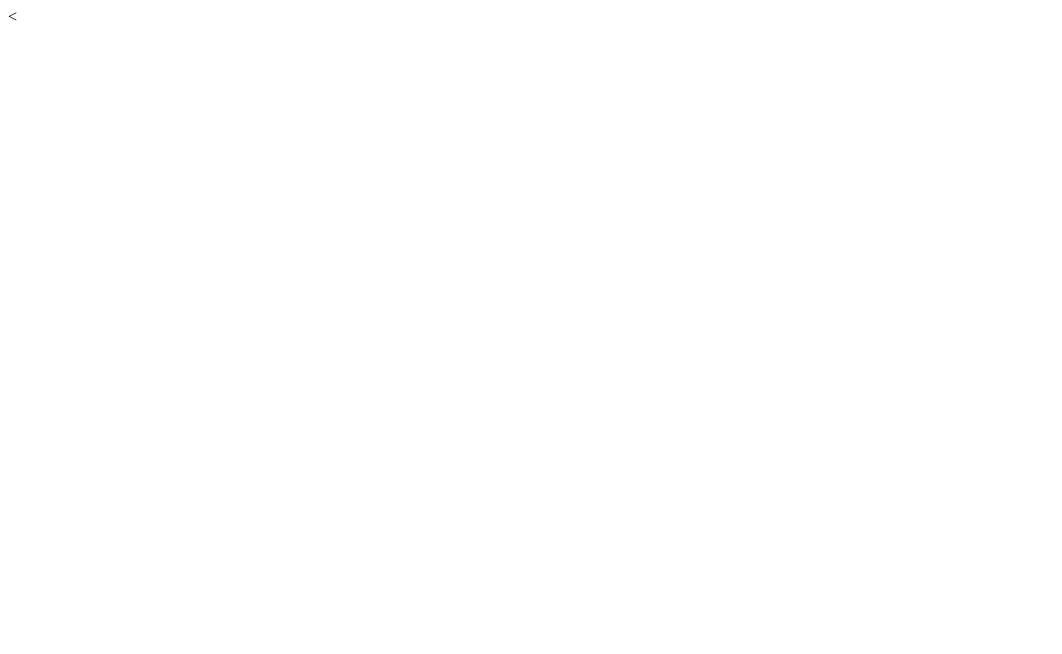
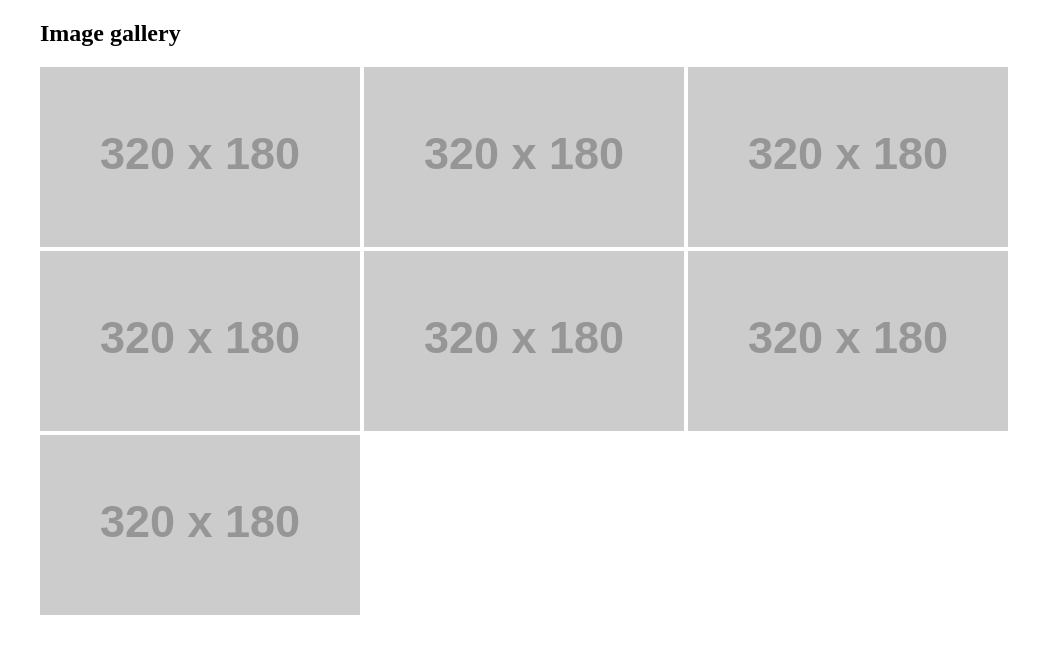
Before and after one commit to camden-chip/image-gallery, a plain HTML site: page index.html in a window 1280 px wide. Shown: the whole page, without its empty margins (0-1062 px from the left). Drawn offline with Linux system fonts and the light colour scheme; placeholder pictures from the web are drawn by us.

Commit message:
prepare java script and gallery

```diff
--- a/css/styles.css
+++ b/css/styles.css
@@ -0,0 +1,4 @@
+main {
+	margin: 0 auto;
+	width: 1200px;
+}
--- a/index.html
+++ b/index.html
@@ -1,5 +1,5 @@
 
-<<!DOCTYPE html>
+<!DOCTYPE html>
 <html lang="en">
 <head>
 <meta charset="utf-8">
@@ -11,7 +11,19 @@
 </head>
 
 <body>
-
+<main>
+<section id="gallery">
+<h1>Image gallery</h1>
+<img src="http://placehold.it/320x180/123ABC">
+	<img src="http://placehold.it/320x180/857ABC">
+	<img src="http://placehold.it/320x180/333ABC">
+	<img src="http://placehold.it/320x180/FBC356">
+	<img src="http://placehold.it/320x180/GGD34F">
+	<img src="http://placehold.it/320x180/FADCDE">
+	<img src="http://placehold.it/320x180/GGFFDD">
+</section>
+</main>
+<script src="js/slider.js"></script>
 <!-- Main content goes here -->
 
 </body>
--- /dev/null
+++ b/js/slider.js
@@ -0,0 +1 @@
+alert('hello');
```
Also changed, not shown: 2 other files.
